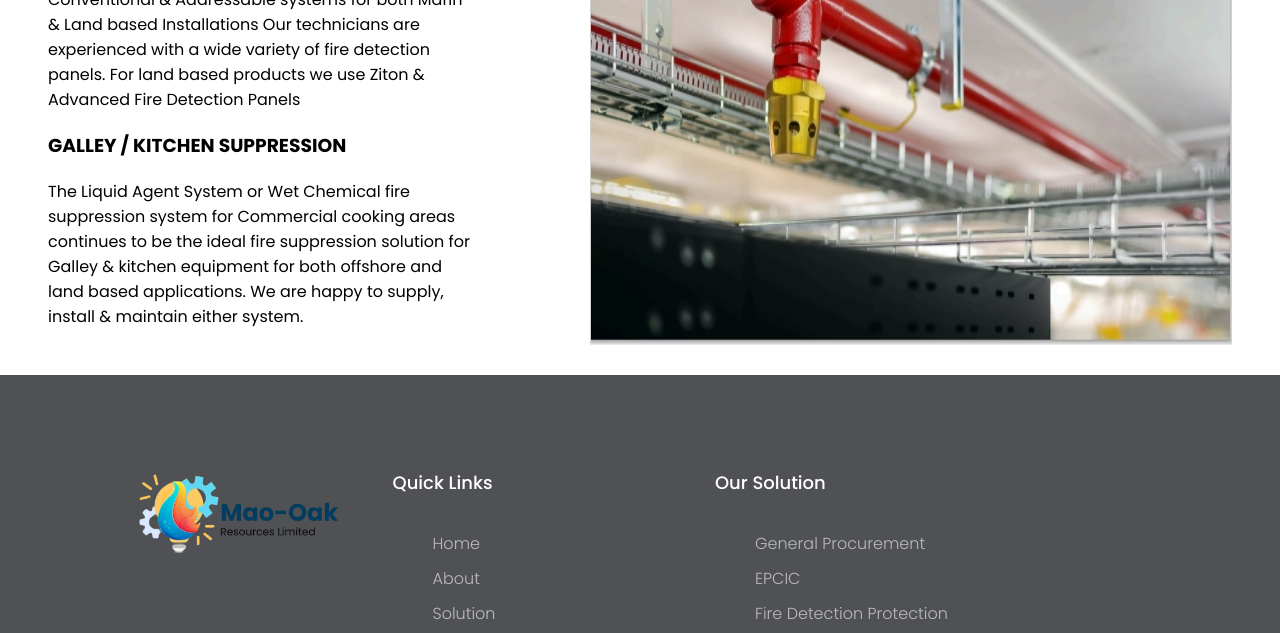
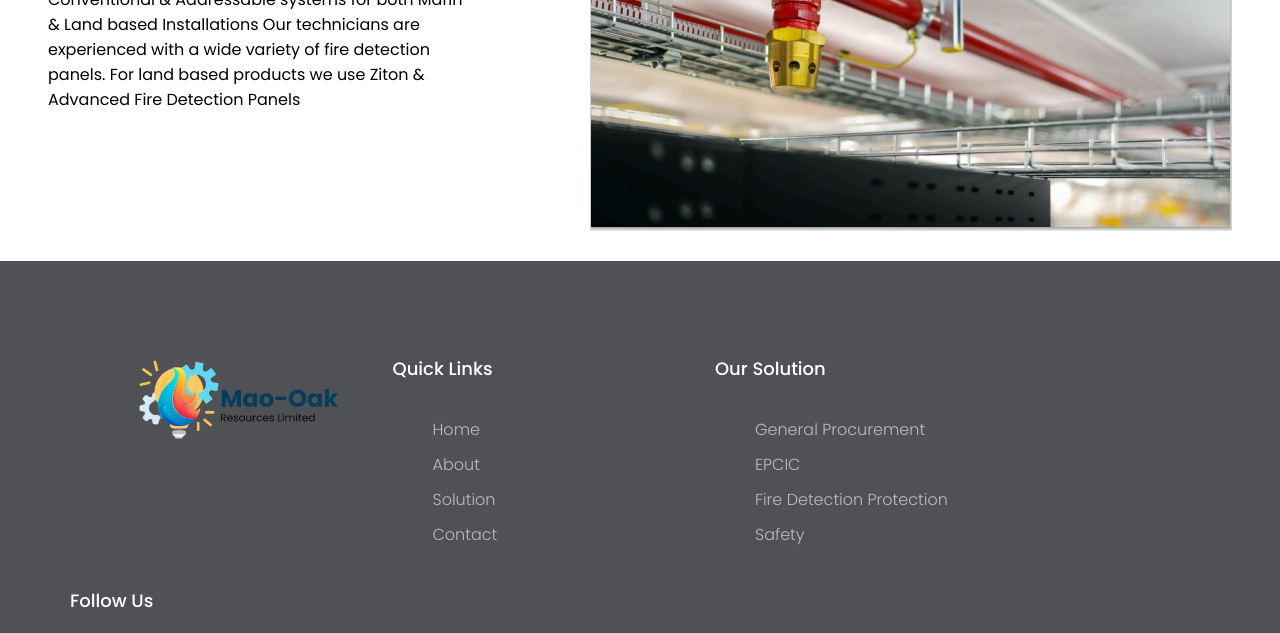
Before and after one commit to Developer-Abdulroqeeb/maok, a plain HTML site: page fire.html in a window 1280 px wide. Shown: the part 4140-4773 px from the top of the page. Drawn offline with Linux system fonts and the light colour scheme.

Commit message:
biiiiiiiiiiiiii

```diff
--- a/fire.html
+++ b/fire.html
@@ -403,11 +403,7 @@ technical documentation to the end user
             of both Conventional & Addressable systems for both Marin & Land based Installations Our
             technicians are experienced with a wide variety of fire detection panels. For land based products
             we use Ziton & Advanced Fire Detection Panels</p>
-        <h3>GALLEY / KITCHEN SUPPRESSION
-        </h3>
-        <p>The Liquid Agent System or Wet Chemical fire suppression system for Commercial cooking areas
-            continues to be the ideal fire suppression solution for Galley & kitchen equipment for both offshore
-            and land based applications. We are happy to supply, install & maintain either system.</p>
+
         </div>
         <img src="image/Screenshot_23-1-2025_193457_.jpeg" alt="">
     </div>
```
